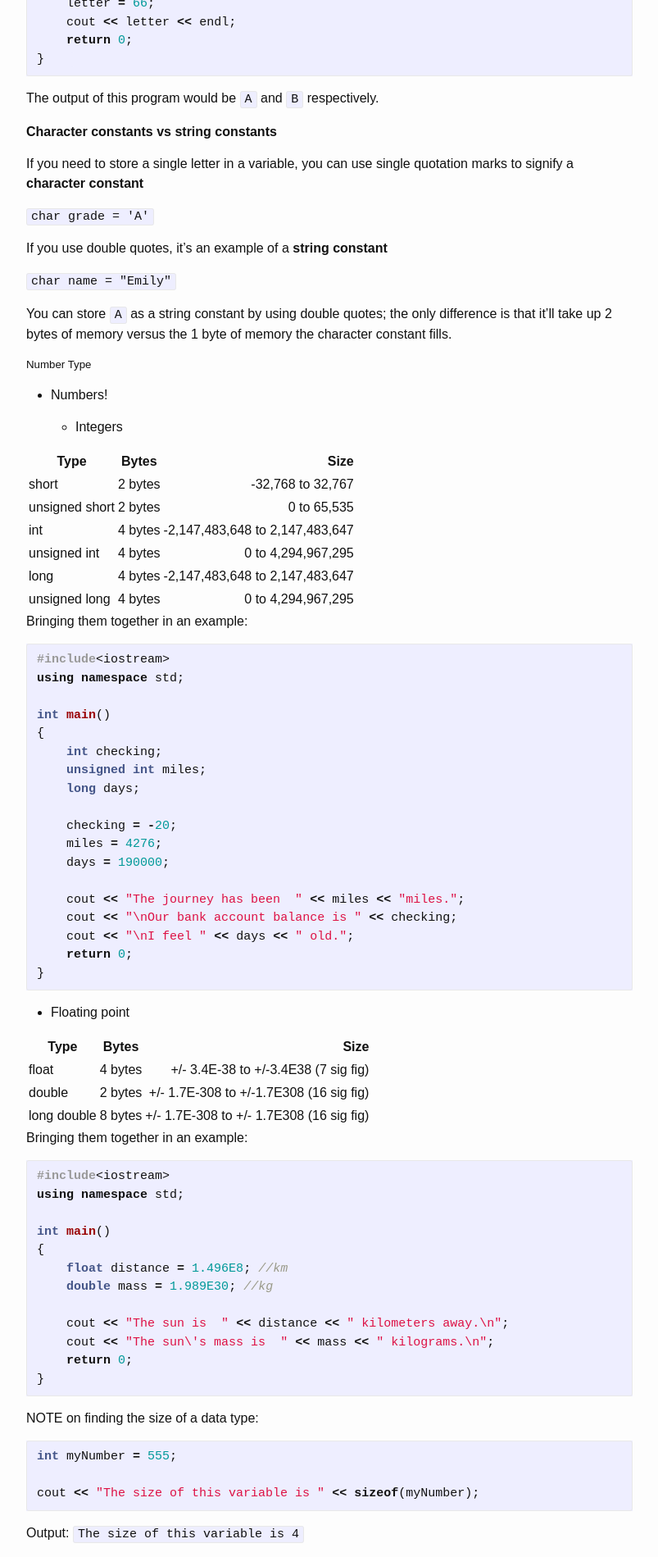
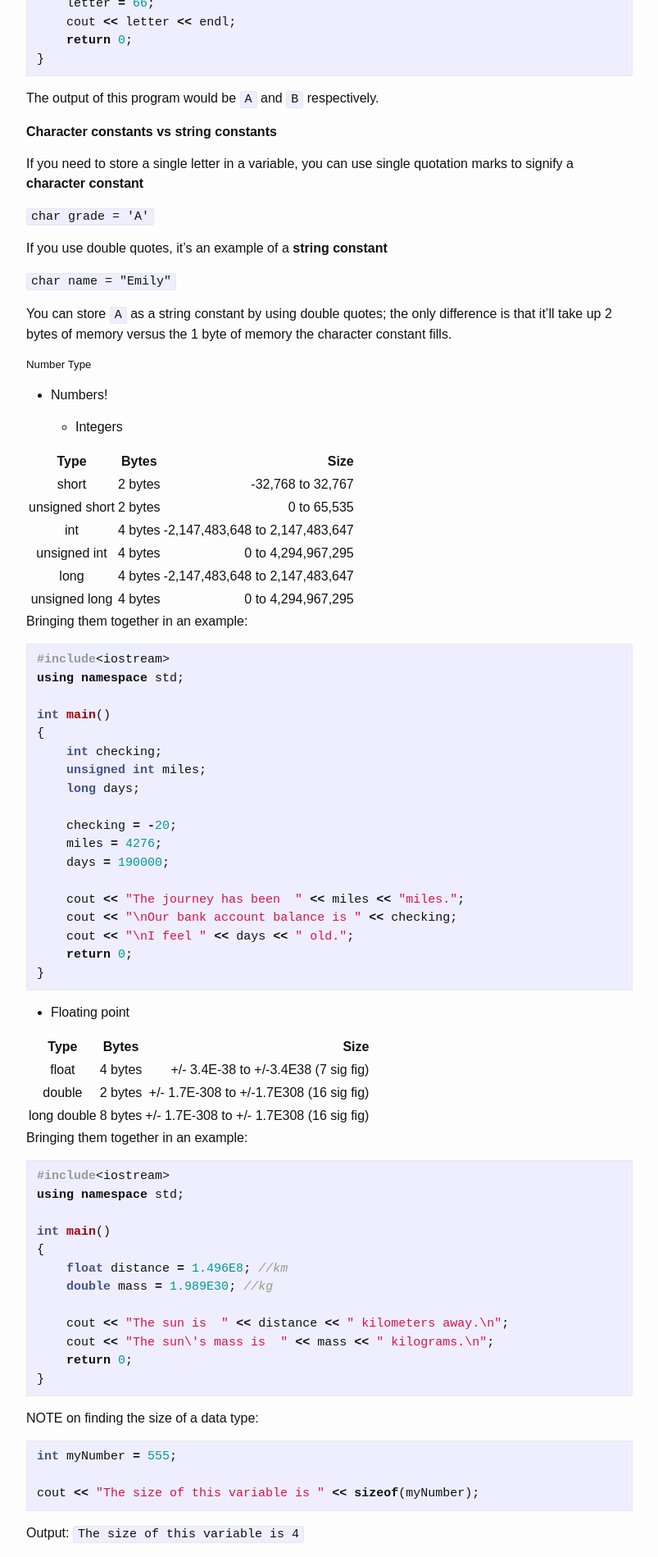
Before and after one commit to emilyannemoses/blog, a Jekyll site: the page built from _posts/2019-10-21-cpp.md, in a window 1280 px wide. Shown: the part 2161-4060 px from the top of the page at 82% size, without its empty margins (238-1041 px from the left). Built offline with Jekyll 4.4.1, drawn with Linux system fonts in a browser that asks for light colours; comment, search, counter and statistics services are not loaded.

Commit message:
Fixes tables

```diff
--- a/_posts/2019-10-21-cpp.md
+++ b/_posts/2019-10-21-cpp.md
@@ -114,14 +114,14 @@
 
     * Integers
 
-| Type          | Bytes   | Size                            |
-| ------------- |:-------:| -------------------------------:|
-| short         | 2 bytes | -32,768 to 32,767               |
-| unsigned short| 2 bytes | 0 to 65,535                     |
-| int           | 4 bytes | -2,147,483,648 to 2,147,483,647 |
-| unsigned int  | 4 bytes | 0 to 4,294,967,295              |
-| long          | 4 bytes | -2,147,483,648 to 2,147,483,647 |
-| unsigned long | 4 bytes | 0 to 4,294,967,295              |
+| Type                 | Bytes      | Size                                 |
+| :------------------: |:----------:| ------------------------------------:|
+| short                | 2 bytes    |                    -32,768 to 32,767 |
+| unsigned short       | 2 bytes    |                          0 to 65,535 |
+| int                  | 4 bytes    |       -2,147,483,648 to 2,147,483,647|
+| unsigned int         | 4 bytes    |                   0 to 4,294,967,295 |
+| long                 | 4 bytes    |       -2,147,483,648 to 2,147,483,647|
+| unsigned long        | 4 bytes    |                   0 to 4,294,967,295 |
 
 Bringing them together in an example:
 
@@ -148,11 +148,11 @@
 
 * Floating point
 
-| Type          | Bytes   | Size                                        |
-| ------------- |:-------:| -------------------------------------------:|
-| float         | 4 bytes | +/- 3.4E-38 to +/-3.4E38 (7 sig fig)        |
-| double        | 2 bytes | +/- 1.7E-308 to +/-1.7E308  (16 sig fig)    |
-| long double   | 8 bytes | +/- 1.7E-308 to +/- 1.7E308  (16 sig fig)   |
+| Type               | Bytes   | Size                                             |
+| :----------------: |:-------:| ------------------------------------------------:|
+| float              | 4 bytes |              +/- 3.4E-38 to +/-3.4E38 (7 sig fig)|
+| double             | 2 bytes |          +/- 1.7E-308 to +/-1.7E308  (16 sig fig)|
+| long double        | 8 bytes |         +/- 1.7E-308 to +/- 1.7E308  (16 sig fig)|
 
 Bringing them together in an example:
 
```
